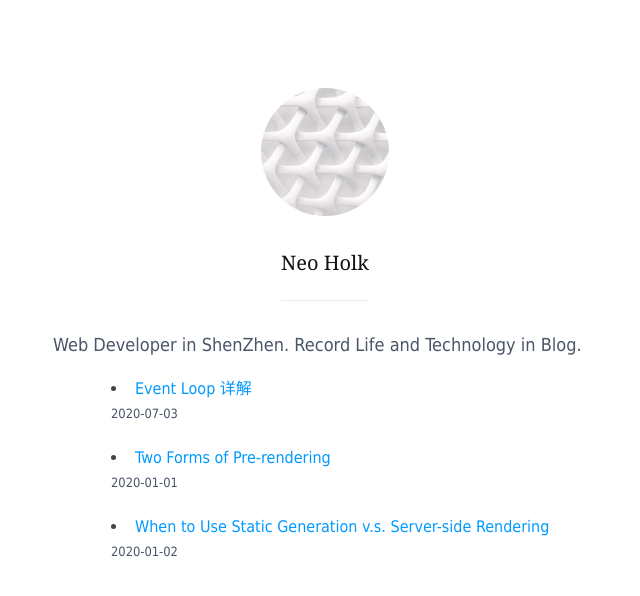
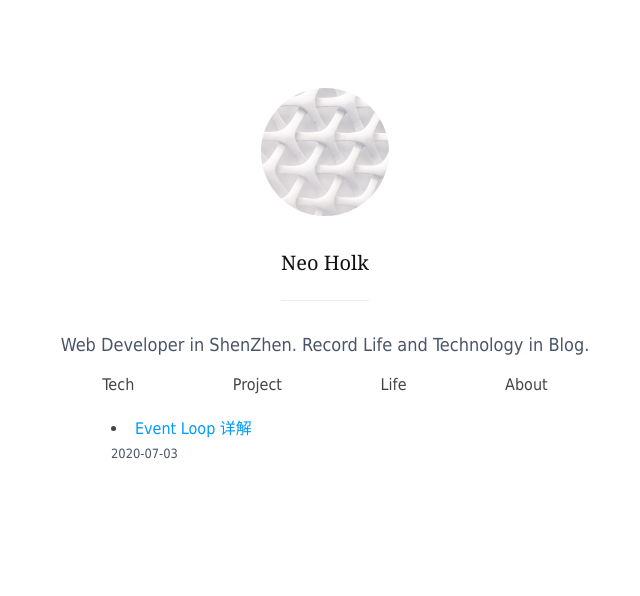
Before and after one commit to HaoXiangL/next-blog, a Next.js app: page / in a window 1280 px wide. Shown: the top 596 px of the page, without its empty margins (315-955 px from the left). Built offline with nearby package versions, Linux system fonts and the light colour scheme.

Commit message:
[feat] navbar

```diff
--- /dev/null
+++ b/component/blogList.js
@@ -0,0 +1,20 @@
+import Link from 'next/link';
+
+export default function BlogList({ blogData,current }){
+  const list = blogData.filter(item => item.kind === current)
+  return (
+    <>
+      <ul>
+        {list.map(({ id, date, title }) => (
+          <li className="mt-5 nav__list-style-none" key={id}>
+            <Link href="posts/[id]" as={`/posts/${id}`}>
+              <a>{title}</a>
+            </Link>
+            <br />
+            <small className="text-gray-700">{date}</small>
+          </li>
+        ))}
+      </ul>
+    </>
+  );
+};
--- a/component/layout.js
+++ b/component/layout.js
@@ -1,5 +1,4 @@
 import Head from 'next/head';
-import styles from './layout.module.css';
 import Link from 'next/link';
 
 const name = 'Neo Holk';
@@ -23,7 +22,7 @@ const Layout = ({ children, home }) => {
         <meta name="og:title" content={siteTitle} />
         <meta name="twitter:card" content="summary_large_image" />
       </Head>
-      <header className={styles.header}>
+      <header className="flex flex-col items-center">
         {home ? (
           <>
             <div className="flex justify-center">
@@ -47,7 +46,7 @@ const Layout = ({ children, home }) => {
         //         />
         //       </a>
         //     </Link>
-        //     <h2 className={utilStyles.headingLg}>
+        //     <h2>
         //       <Link href="/">
         //         <a className="text-xl">{name}</a>
         //       </Link>
@@ -58,7 +57,7 @@ const Layout = ({ children, home }) => {
       </header>
       <main>{children}</main>
       {!home && (
-        <div className={styles.backToHome}>
+        <div className="mt-12">
           <Link href="/">
             <a>← Back to home</a>
           </Link>
--- a/component/layout.module.css
+++ /dev/null
@@ -1,25 +0,0 @@
-.container {
-  max-width: 36rem;
-  padding: 0 1rem;
-  margin: 3rem auto 6rem;
-}
-
-.header {
-  display: flex;
-  flex-direction: column;
-  align-items: center;
-}
-
-.headerImage {
-  width: 6rem;
-  height: 6rem;
-}
-
-.headerHomeImage {
-  width: 8rem;
-  height: 8rem;
-}
-
-.backToHome {
-  margin: 3rem 0 0;
-}
--- a/pages/index.js
+++ b/pages/index.js
@@ -2,42 +2,35 @@ import Head from 'next/head';
 import Link from 'next/link';
 import Layout, { siteTitle } from '../component/layout';
 import { getSortedPostsData } from '../lib/posts';
+import BlogList from '../component/blogList';
+import {useState} from 'react'
 
 export default function Home({ allPostsData }) {
+  const pids = ['Tech', 'Project', 'Life', 'About'];
+  const [currentPath, setCurrentPath] = useState('Tech')
   return (
     <Layout home>
       <Head>
         <title>{siteTitle}</title>
       </Head>
       <section>
-        <p className="my-4 text-lg text-gray-700">
+        <p className="flex justify-center my-4 text-lg text-gray-700">
           Web Developer in ShenZhen. Record Life and Technology in Blog.
         </p>
       </section>
       <section>
         {/* NavBar in index */}
-        {/* <ul className="flex nav__list-style-none justify-around">
-          <li>
-            <button onClick={()=> {nav = 'tech';console.log(nav);}}>Tech</button>
-          </li>
-          <li>Project</li>
-          <li>Life</li>
-          <li>
-          <button onClick={()=>{nav = 'about';console.log(nav);}}>About</button>
-          </li>
-        </ul> */}
-        {/* 展示blog内容,来源自lib/post的getSortedPostsData获取本地md文件展示 */}
-        <ul>
-          {allPostsData.map(({ id, date, title }) => (
-            <li className="mt-5" key={id}>
-              <Link href="posts/[id]" as={`/posts/${id}`}>
-                <a>{title}</a>
-              </Link>
-              <br />
-              <small className="text-gray-700">{date}</small>
+        <ul className="flex nav__list-style-none justify-around px-0">
+          {pids.map((pid, index) => (
+            <li key={index} onClick={() => {
+              setCurrentPath(pid);
+            }} className="cursor-pointer">
+                {pid}
             </li>
           ))}
         </ul>
+        {/* 展示blog内容,来源自lib/post的getSortedPostsData获取本地md文件展示 */}
+        <BlogList blogData={allPostsData} current={currentPath} />
       </section>
     </Layout>
   );
--- a/pages/posts/[id].js
+++ b/pages/posts/[id].js
@@ -2,9 +2,11 @@ import Head from 'next/head'
 
 import Layout from '../../component/layout'
 import { getPostById, getPostData } from '../../lib/posts'
-
+import { useRouter } from 'next/router'
 
 export default function Post({ postData }) {
+  const router = useRouter()
+  const { id } = router.query
   return (
     <Layout>
       <Head>
@@ -13,6 +15,7 @@ export default function Post({ postData }) {
       <article className="">
       <h1 className="text-sm sm:text-3xl font-extrabold my-4 leading-tight">{postData.title}</h1>
       {/* {postData.id} */}
+      <p>Route: {id}</p>
       <div className="text-sm text-gray-500">编辑于:{postData.date}</div>
       <br />
       <div dangerouslySetInnerHTML={{ __html: postData.content }}></div>
--- a/posts/EventLoop详解.md
+++ b/posts/EventLoop详解.md
@@ -1,6 +1,7 @@
 ---
 title: 'Event Loop 详解'
 date: '2020-07-03'
+kind: 'Tech'
 ---
 __Advertisement :)__
 
--- a/posts/pre-rendering.md
+++ b/posts/pre-rendering.md
@@ -1,6 +1,7 @@
 ---
 title: 'Two Forms of Pre-rendering'
 date: '2020-01-01'
+kind: 'Life'
 ---
 ---
 __Advertisement :)__
--- a/posts/ssg-ssr.md
+++ b/posts/ssg-ssr.md
@@ -1,6 +1,7 @@
 ---
 title: 'When to Use Static Generation v.s. Server-side Rendering'
 date: '2020-01-02'
+kind: 'Project'
 ---
 
 We recommend using **Static Generation** (with and without data) whenever possible because your page can be built once and served by CDN, which makes it much faster than having a server render the page on every request.
```
Also changed, not shown: postcss.config.js (+0 -38 lines), lib/posts.js.
